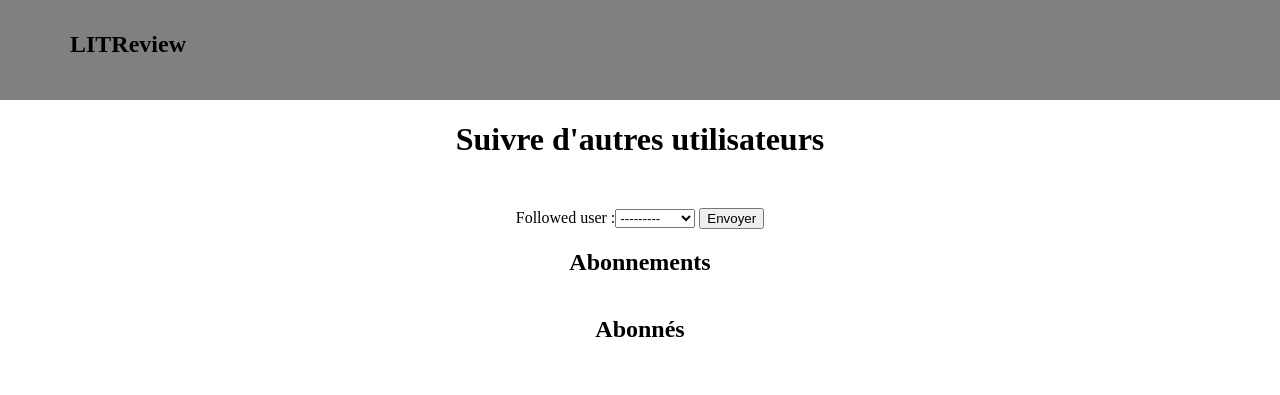
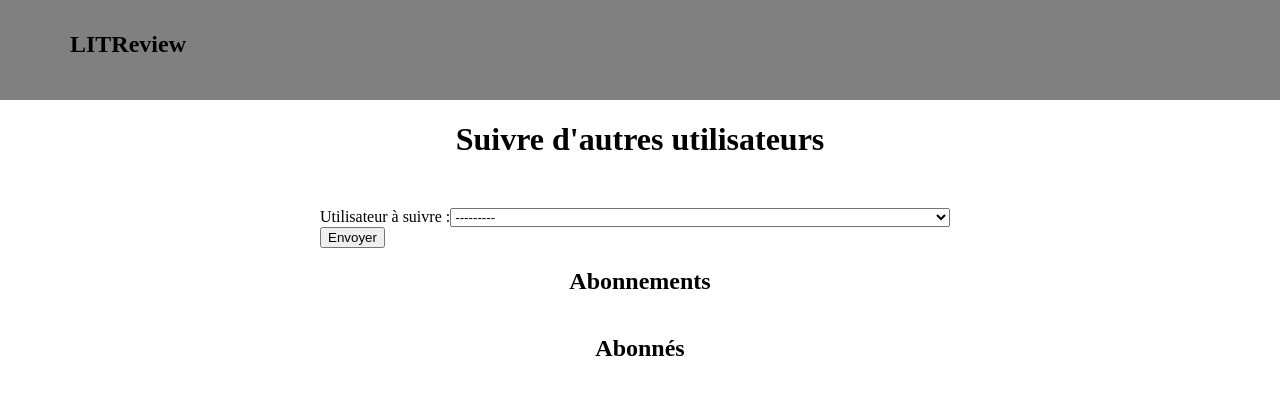
Before and after one commit to Pierre12412/LITReview, a Django app: page /followed/ in a window 1280 px wide. Shown: the top 395 px of the page. Run offline with Django 3.2, Linux system fonts and the light colour scheme; data comes from the database, SQL or seed files in the repository; both versions use the stored data as it was after the commit.

Commit message:
finish css abonnements

```diff
--- a/src/posts/models.py
+++ b/src/posts/models.py
@@ -34,7 +34,8 @@ class Review(models.Model):
 class UserFollows(models.Model):
     # Your UserFollows model definition goes here
     user = models.ForeignKey(to=settings.AUTH_USER_MODEL,on_delete=models.CASCADE,related_name='following')
-    followed_user = models.ForeignKey(to=settings.AUTH_USER_MODEL,on_delete=models.CASCADE,related_name='followed_by')
+    followed_user = models.ForeignKey(to=settings.AUTH_USER_MODEL,on_delete=models.CASCADE,related_name='followed_by',verbose_name=('Utilisateur à suivre'))
+
 
     class Meta:
         # ensures we don't get multiple UserFollows instances
--- a/src/posts/static/css/followed.css
+++ b/src/posts/static/css/followed.css
@@ -33,3 +33,8 @@ td
 {
     width : 600px;
 }
+
+#id_followed_user
+{
+    width:500px;
+}
--- a/src/posts/views.py
+++ b/src/posts/views.py
@@ -1,5 +1,3 @@
-from datetime import datetime
-
 from django.contrib.auth.models import User
 from django.http import HttpResponseRedirect
 from django.views.generic import ListView, CreateView
@@ -79,7 +77,7 @@ class Follow(CreateView):
     model = UserFollows
     context_object_name = "abonnés"
     template_name = 'followed.html'
-    fields = ['followed_user', ]
+    fields = ['followed_user']
 
     def form_valid(self, form):
         model_instance = form.save(commit=False)
```
Also changed, not shown: src/db.sqlite3.
